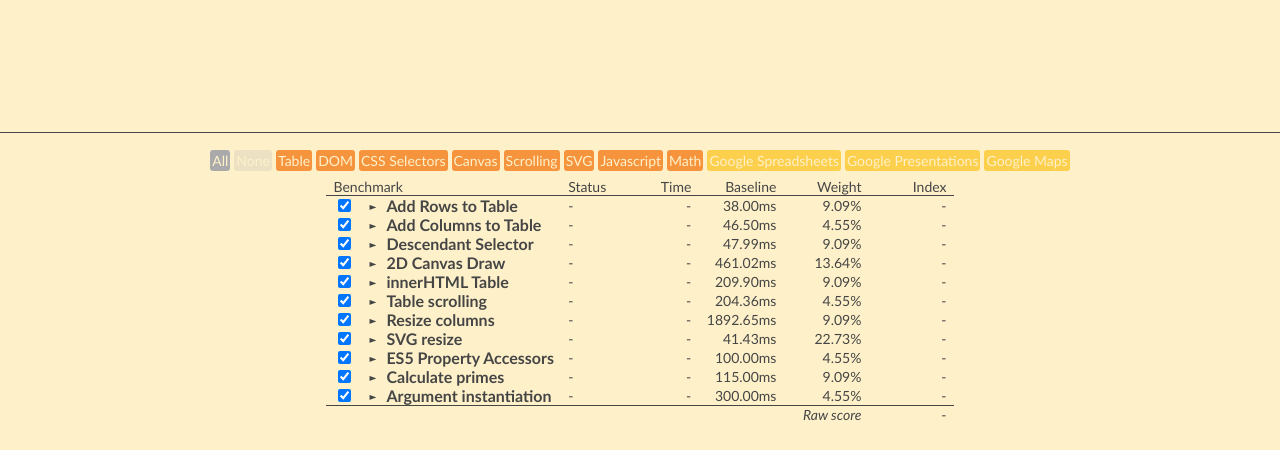
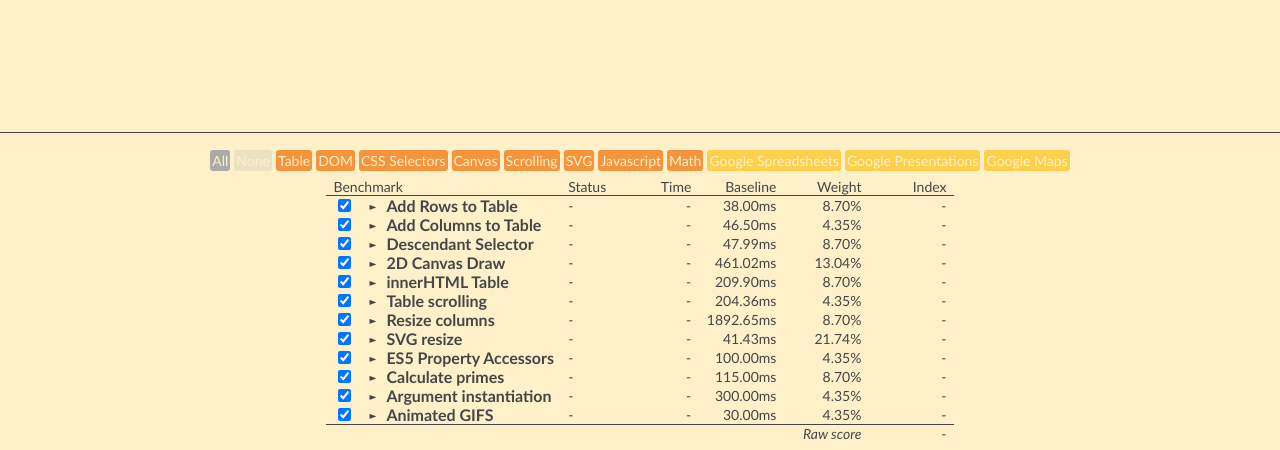
Before and after one commit to robohornet/robohornet, a plain HTML site: page robohornet.html in a window 1280 px wide. Shown: the part 350-800 px from the top of the page. Drawn offline with Linux system fonts and the light colour scheme.

Commit message:
Finish up the test
git-svn-id: https://robohornet.googlecode.com/svn/trunk@119 48a18672-c925-a5f9-4b90-b3a8688770c7

```diff
--- a/benchmarks.js
+++ b/benchmarks.js
@@ -244,5 +244,19 @@ var benchmarks = [
       weight: 1,
       baselineTime: 300,
       tags: [TAGS.JS]
+  },
+
+  {
+      name: 'Animated GIFS',
+      description: 'Test scrolling lots of animated GIFs',
+      filename: 'tests/animated_gifs.html',
+      runs: [
+        ['20x10 GIFs', [20, 10]],
+        ['100x10 GIFs', [100, 10]],
+        ['100x100 GIFs', [100, 100]]
+      ],
+      weight: 1,
+      baselineTime: 30,
+      tags: [TAGS.DOM, TAGS.SCROLLING]
   }
 ];
```
Also changed, not shown: tests/animated_gifs.html (+8 -10 lines).
